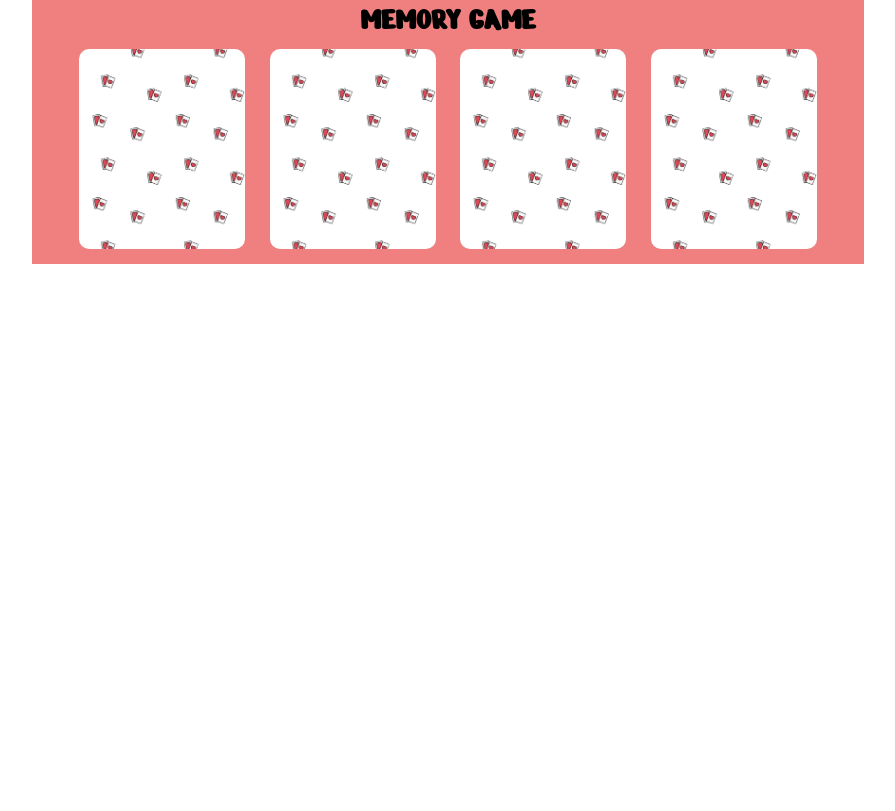
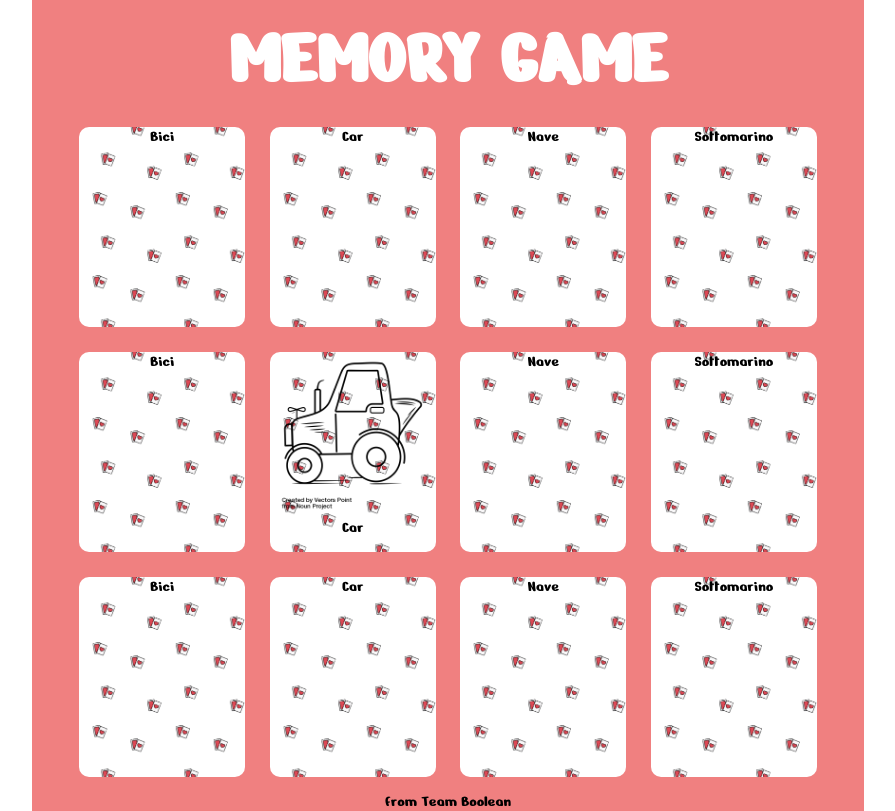
Before and after one commit to rcolonna00/html-css-memory, a plain HTML site: page index.html in a window 1280 px wide. Shown: the whole page, without its empty margins (192-1087 px from the left). Drawn offline with Linux system fonts and the light colour scheme.

Commit message:
da aggiustare

```diff
--- a/css/style.css
+++ b/css/style.css
@@ -30,6 +30,12 @@ body{
 .carta:hover img{
     display:block;
 }
+
+h1{
+    padding: 10px;
+    font-size: 80px;
+    color: white;
+}
 /*FINE GENERAL*/
 
 
@@ -43,9 +49,18 @@ body{
     overflow: hidden;
     background-image: url(../img/sfondo.png);
     background-size: contain;
+    position: relative;
     /*test*/
     background-color:white;
 }
 
+div #attivo{
+    display:block;
+    background-image: none;
+    color: orange;
+}
+/*FINE MAIN*/
 
-/*FINE MAIN*/
+/*FOOTER*/
+
+/*FINE FOOTER*/
--- a/index.html
+++ b/index.html
@@ -21,21 +21,44 @@
 
         <!--MAIN-->
         <main>
+
             <div class="carte">
+
+                <!--RIGA-->
                 <div class="riga">
-                    <div class="carta"><img src="img/bici.png" alt="bici"></div>
-                    <div class="carta"><img src="img/car.png" alt="car"></div>
-                    <div class="carta"><img src="img/nave.png" alt="nave"></div>
-                    <div class="carta"><img src="img/sottomarino.png" alt="sottomarino"></div>
+
+                    <div class="carta testo"><img src="img/bici.png" alt="bici">Bici</div>
+                    <div class="carta"><img src="img/car.png" alt="car">Car</div>
+                    <div class="carta"><img src="img/nave.png" alt="nave">Nave</div>
+                    <div class="carta"><img src="img/sottomarino.png" alt="sottomarino">Sottomarino</div>
                 </div>
 
+                <!--RIGA-->
+                <div class="riga">
+
+                    <div class="carta testo"><img src="img/bici.png" alt="bici">Bici</div>
+                    <div class="carta"><img src="img/car.png" alt="car" id="attivo">Car</div>
+                    <div class="carta"><img src="img/nave.png" alt="nave">Nave</div>
+                    <div class="carta"><img src="img/sottomarino.png" alt="sottomarino">Sottomarino</div>
+                </div>
+
+                <!--RIGA-->
+                <div class="riga">
+
+                    <div class="carta testo"><img src="img/bici.png" alt="bici">Bici</div>
+                    <div class="carta"><img src="img/car.png" alt="car">Car</div>
+                    <div class="carta"><img src="img/nave.png" alt="nave">Nave</div>
+                    <div class="carta"><img src="img/sottomarino.png" alt="sottomarino">Sottomarino</div>
+                </div>
 
             </div>
         </main>
         <!--FINE MAIN-->
 
         <!--FOOTER-->
-        <footer></footer>
+        <footer>
+            <div>from Team Boolean</div>
+        </footer>
         <!--FINE FOOTER-->
 
     </div>
```
